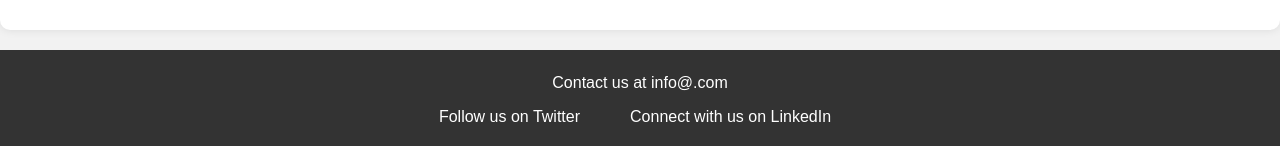
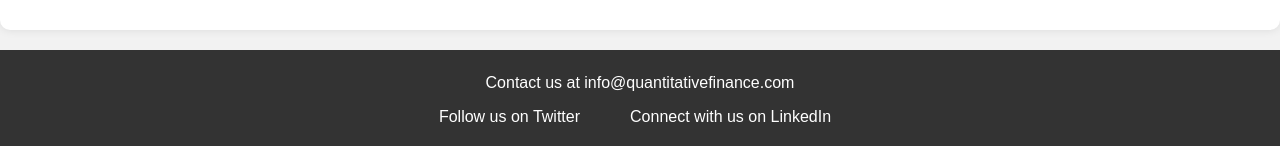
Before and after one commit to jseigel1/jseigel1.github.io, a plain HTML site: page index.html in a window 1280 px wide. Shown: the part 721-867 px from the top of the page. Drawn offline with nearby package versions, Linux system fonts and the light colour scheme.

Commit message:
Update index.html

```diff
--- a/index.html
+++ b/index.html
@@ -274,7 +274,7 @@
     </main>
 
     <footer>
-        <p>Contact us at info@.com</p>
+        <p>Contact us at info@quantitativefinance.com</p>
         <ul>
             <li><a href="https://twitter.com/quantfinance">Follow us on Twitter</a></li>
             <li><a href="https://linkedin.com/company/quantitativefinance">Connect with us on LinkedIn</a></li>
```
